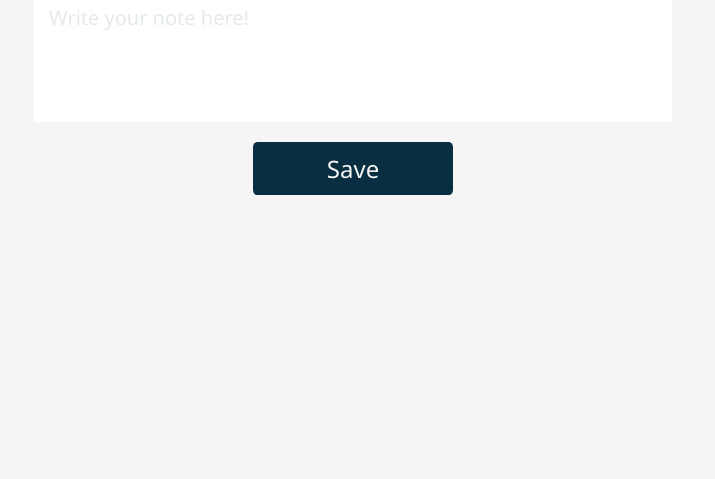
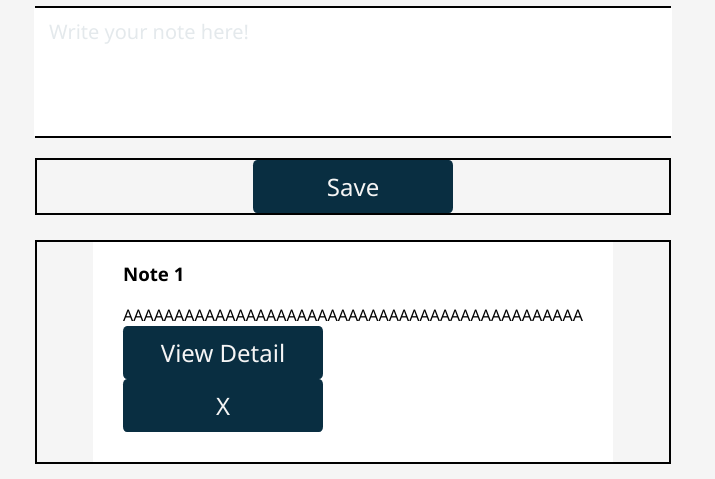
Before and after one commit to AlnnvN/notetaker, a plain HTML site: page index.html in a window 1280 px wide. Shown: the part 321-800 px from the top of the page, without its empty margins (287-1002 px from the left). Drawn offline with Linux system fonts and the light colour scheme.

Commit message:
added notes display with grid

```diff
--- a/index.html
+++ b/index.html
@@ -20,7 +20,35 @@
             <textarea name="text-area" id="text-area" rows="4" placeholder="Write your note here!" required></textarea>
         </div>
         <div id="button-div" class="body-div">
-            <input type="button" id="save-button" value="Save">
+            <input type="button" id="save-button" class="btn" value="Save">
+        </div>
+        <div id="display-div" class="body-div"b>
+            <div id="note-div" class="note-div">
+                <h3 class="note-title">Note 1</h3>
+                AAAAAAAAAAAAAAAAAAAAAAAAAAAAAAAAAAAAAAAAAAAAA
+                <input type="button" class="detail-button btn" value="View Detail">
+                <input type="button" class="del-button btn" value="X">
+            </div>
+            <!-- <div id="note-div" class="note-div">
+                <h3 class="note-title">Note 1</h3>
+                AAAAAAAAAAAAAAAAAAAAAAAAAAAAAAAAAAAAAAAAAAAAA
+                <input type="button" class="detail-button btn" value="View Detail">
+                <input type="button" class="del-button btn" value="X">
+            </div>
+            <div id="note-div" class="note-div">
+                <h3 class="note-title">Note 1</h3>
+                AAAAAAAAAAAAAAAAAAAAAAAAAAAAAAAAAAAAAAAAAAAAA
+                <input type="button" class="detail-button btn" value="View Detail">
+                <input type="button" class="del-button btn" value="X">
+            </div>
+            <div id="note-div" class="note-div">
+                <h3 class="note-title">Note 1</h3>
+                AAAAAAAAAAAAAAAAAAAAAAAAAAAAAAAAAAAAAAAAAAAAA
+                <input type="button" class="detail-button btn" value="View Detail">
+                <input type="button" class="del-button btn" value="X">
+            </div> -->
+
+
         </div>
 
         <script src="./script.js"></script>
--- a/style.css
+++ b/style.css
@@ -14,11 +14,16 @@ body{
 
 .body-div{
     width: 50%;
+    max-width: 50%;
+
     margin: auto;
+
     display: flex;
     justify-content: center;
     align-items: center;
-    /* border: 2px black solid; */
+
+
+    border: 2px black solid;
 }
 
 #divisor{
@@ -91,7 +96,7 @@ body{
     margin-top:20px;
 }
 
-#save-button{
+.btn{
     font-family: var(--font);
     font-size:24px;
     font-weight: lighter;
@@ -108,8 +113,38 @@ body{
 
     transition-duration: 0.4s;
 }
-
-#save-button:hover{
+.btn:hover{
     background-color: #07222f;
     cursor:pointer;
 }
+
+#display-div{
+    display: grid;
+    grid-template-columns: auto auto;
+    margin-top: 25px;
+
+}
+
+.note-div{
+    position: relative;
+    display:block;
+
+
+    min-width: 50%;
+    max-width: 100%;
+
+    background-color:rgb(255, 255, 255);
+    flex:1;
+
+    text-align: left;
+    word-wrap: break-word;
+
+    padding: 30px;
+    padding-top: 0px;
+
+
+}
+
+.note-p{
+
+}
```
